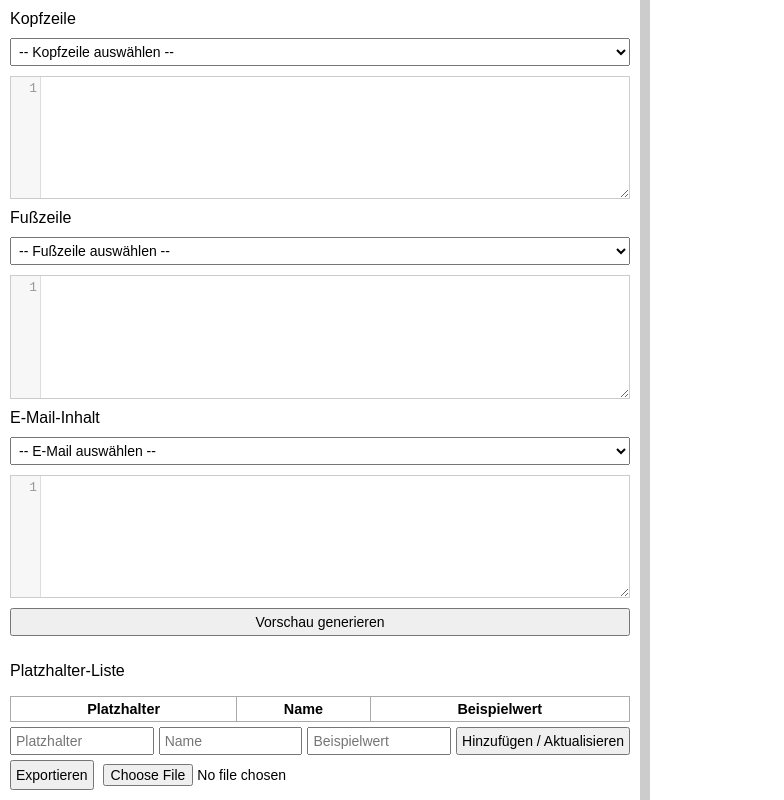
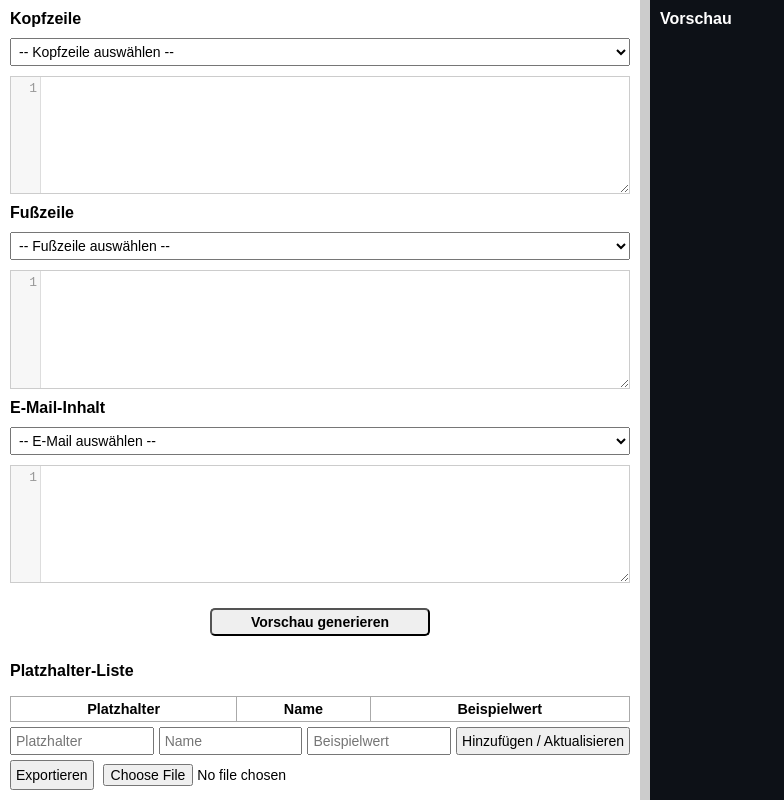
Before and after one commit to LSHMRV/html-email-visualizer-for-jira-automation, a plain HTML site: page index.html in a window 1280 px wide. Shown: the whole page, without its empty margins (0-784 px from the left). Drawn offline with nearby package versions, Linux system fonts and the light colour scheme.

Commit message:
Update index.html

```diff
--- a/index.html
+++ b/index.html
@@ -3,7 +3,7 @@
 <html lang="de">
 <head>
   <meta charset="UTF-8" />
-  <title>Jira HTML E-Mail Vorschau Tool v9</title>
+  <title>Jira HTML E-Mail Vorschau Tool v10</title>
   <link rel="stylesheet" href="https://cdnjs.cloudflare.com/ajax/libs/codemirror/5.65.13/codemirror.min.css">
   <style>
     body {
@@ -28,15 +28,29 @@
       gap: 10px;
     }
     #right {
-      flex-grow: 1;
+      padding: 10px;
+	  flex-grow: 1;
       border-left: 4px solid #ccc;
       overflow: hidden;
+	  background-color: #0d1117;
     }
     #preview {
       width: 100%;
       height: 100%;
       border: none;
     }
+	#generate {
+	  font-weight: bold;
+	  margin: 15px 200px 0px 200px;
+	  border-radius: 5px;
+	}
+	#strong {
+	  font-weight: bold;
+	}
+	#result {
+	  font-weight: bold;
+	  color: white;
+	}
     .CodeMirror {
       height: 200px;
       resize: vertical;
@@ -85,28 +99,28 @@
 <body>
   <div id="container">
     <div id="left">
-      <label for="header">Kopfzeile</label>
+	  <label id="strong" for="header">Kopfzeile</label>
 	  <select id="headerSelector">
         <option value="">-- Kopfzeile auswählen --</option>
       </select>
       <textarea id="header"></textarea>
 
-      <label for="footer">Fußzeile</label>
+      <label id="strong" for="footer">Fußzeile</label>
 	  <select id="footerSelector">
         <option value="">-- Fußzeile auswählen --</option>
       </select>
       <textarea id="footer"></textarea>
 
-      <label for="email">E-Mail-Inhalt</label>
+      <label id="strong" for="email">E-Mail-Inhalt</label>
       <select id="emailSelector">
         <option value="">-- E-Mail auswählen --</option>
       </select>
       <textarea id="email"></textarea>
 
-      <button onclick="generatePreview()">Vorschau generieren</button>
+      <button id="generate" onclick="generatePreview()">Vorschau generieren</button>
 
 	  <div>
-        <p>Platzhalter-Liste</p>
+        <p id="strong">Platzhalter-Liste</p>
         <table id="placeholderTable">
           <thead>
             <tr><th>Platzhalter</th><th>Name</th><th>Beispielwert</th></tr>
@@ -127,6 +141,7 @@
     </div>
     <div id="dragbar"></div>
     <div id="right">
+	   <label id="result" for="preview">Vorschau</label>
       <iframe id="preview"></iframe>
     </div>
   </div>
```
